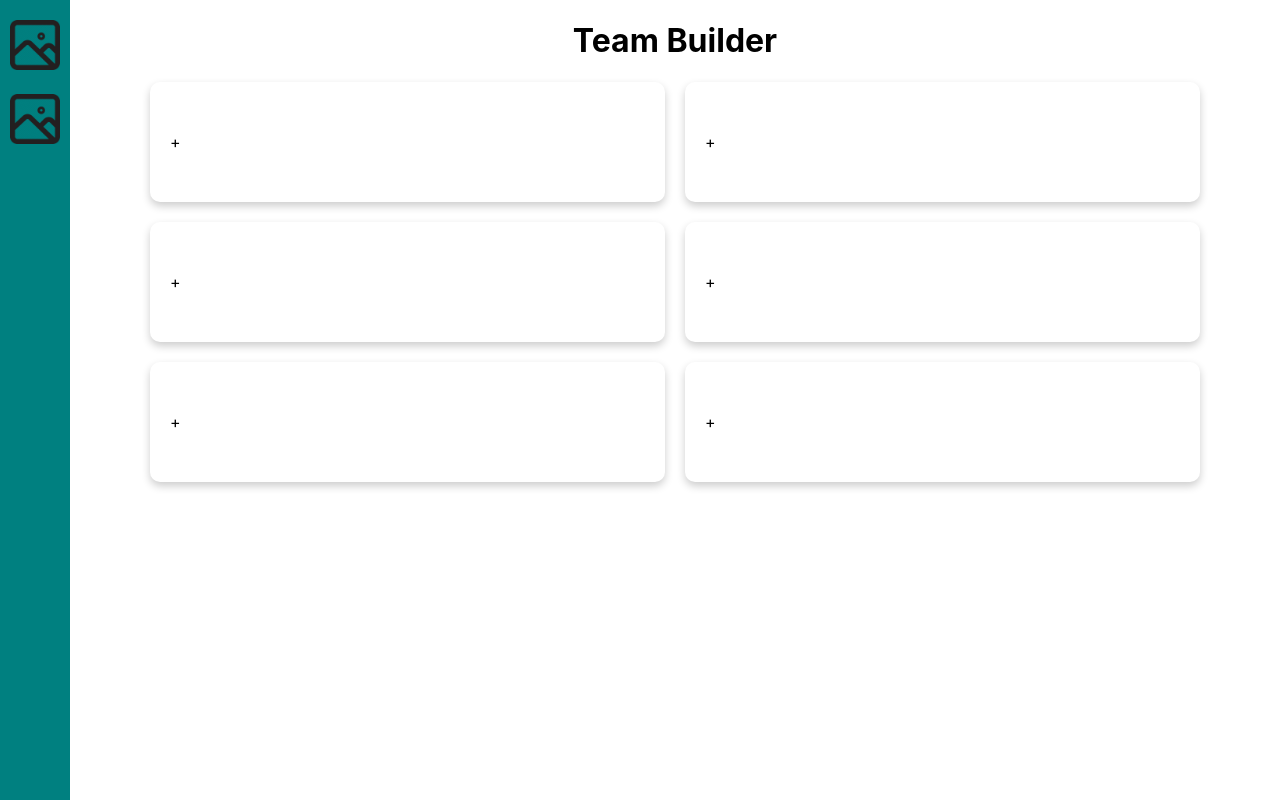
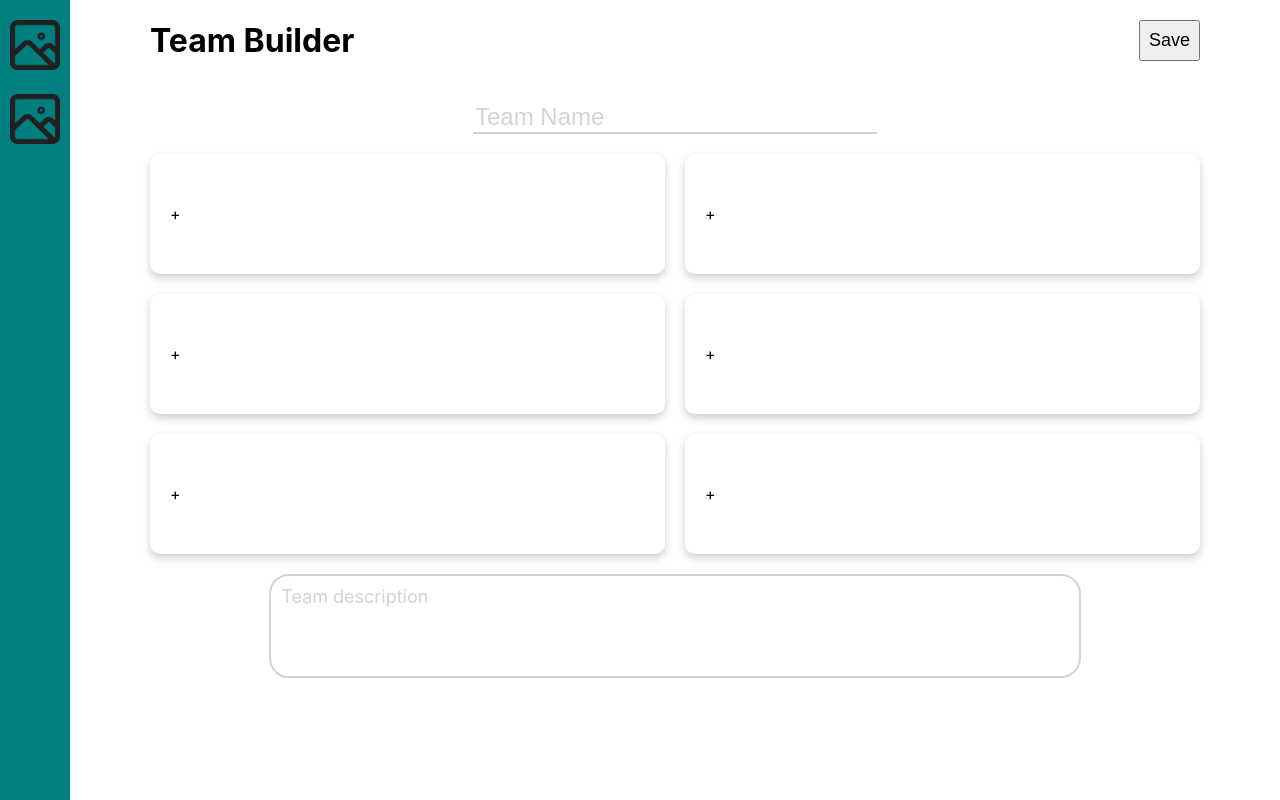
Before and after one commit to seif-y/PokeBuilder, a React (Create React App) app in the folder frontend/: page /teams in a window 1280 px wide. Built offline with nearby package versions, Linux system fonts and the light colour scheme.

Commit message:
Added more components to team builder page, and more styling

```diff
--- a/frontend/src/components/team-builder/TeamBuilder.jsx
+++ b/frontend/src/components/team-builder/TeamBuilder.jsx
@@ -5,15 +5,13 @@ import styles from "./TeamBuilder.module.css";
 export default function TeamBuilder() {
     return (
         <div id="modal-root" className={styles.teamBuilderContainer}>
-            <h1> Team Builder </h1>
-            <div className={styles.teamContainer}>
-                <TeamMember />
-                <TeamMember />
-                <TeamMember />
-                <TeamMember />
-                <TeamMember />
-                <TeamMember />
+            <div className={styles.titleContainer}>
+                <h1> Team Builder </h1>
+                <button className={styles.saveButton}>Save</button>
             </div>
+            <input className={styles.teamNameInput} placeholder="Team Name" />
+            <div className={styles.teamContainer}>{Array(6).fill(<TeamMember />)}</div>
+            <textarea className={styles.descriptionInput} placeholder="Team description" />
         </div>
     );
 }
--- a/frontend/src/components/team-builder/TeamBuilder.module.css
+++ b/frontend/src/components/team-builder/TeamBuilder.module.css
@@ -1,7 +1,22 @@
 .teamBuilderContainer {
     display: flex;
     flex-direction: column;
+    align-items: center;
+    gap: 20px;
     padding: 0 80px 0 80px;
+}
+
+.titleContainer {
+    display: flex;
+    justify-content: space-between;
+    align-items: center;
+    width: 100%;
+}
+
+.saveButton {
+    height: max-content;
+    font-size: large;
+    padding: 8px;
 }
 
 .teamContainer {
@@ -9,4 +24,39 @@
     grid-row-gap: 20px;
     grid-column-gap: 20px;
     grid-template-columns: repeat(2, 1fr);
+    width: 100%;
 }
+
+.teamNameInput {
+    width: 400px;
+    font-size: x-large;
+    border-width: 0 0 2px 0;
+    border-color: lightgray;
+}
+
+.teamNameInput:focus {
+    outline: none;
+}
+
+.teamNameInput::placeholder {
+    color: lightgray;
+}
+
+.descriptionInput {
+    resize: none;
+    height: 80px;
+    width: 75%;
+    font-family: inherit;
+    font-size: large;
+    border-radius: 20px;
+    border: 2px solid lightgray;
+    padding: 10px;
+}
+
+.descriptionInput:focus {
+    outline: none;
+}
+
+.descriptionInput::placeholder {
+    color: lightgray;
+}
--- a/frontend/src/components/team-builder/team-selector/TeamMember.jsx
+++ b/frontend/src/components/team-builder/team-selector/TeamMember.jsx
@@ -27,7 +27,11 @@ export default function TeamMemberSlot() {
                             {pokemon.name.charAt(0).toUpperCase() + pokemon.name.slice(1)}
                         </h3>
                         <div className={styles.typeContainer}>{renderTypes()}</div>
-                        <input type="text" placeholder="Notes" onClick={(e) => e.stopPropagation()} />
+                        <textarea
+                            className={styles.notesArea}
+                            placeholder="Notes"
+                            onClick={(e) => e.stopPropagation()}
+                        />
                     </div>
                     <CloseIcon className={styles.closeButton} onClick={(e) => clearPokemon(e)} />
                 </React.Fragment>
--- a/frontend/src/components/team-builder/team-selector/TeamMember.module.css
+++ b/frontend/src/components/team-builder/team-selector/TeamMember.module.css
@@ -10,11 +10,13 @@
 
 .container:hover {
     box-shadow: 0 8px 16px 0 rgba(0, 0, 0, 0.2);
+    cursor: pointer;
 }
 
 .pokemonSprite {
     max-height: 100px;
     width: auto;
+    margin-right: 20px;
 }
 
 .pokemonInfo {
@@ -46,3 +48,19 @@
 .closeButton:hover {
     background-color: lightgray;
 }
+
+.notesArea {
+    resize: none;
+    width: 90%;
+    font-family: inherit;
+    border-radius: 4px;
+    border: 2px solid lightgray;
+}
+
+.notesArea::placeholder {
+    color: lightgray;
+}
+
+.notesArea:focus {
+    outline: none;
+}
--- a/frontend/src/components/team-builder/team-selector/TeamMemberSearch.jsx
+++ b/frontend/src/components/team-builder/team-selector/TeamMemberSearch.jsx
@@ -26,7 +26,7 @@ export default function TeamMemberSearch({ onSelect }) {
         }
 
         return displayedPokemon.map((pokemon) => (
-            <tr className={styles.tableRow} onClick={() => onSelect(pokemon)}>
+            <tr key={pokemon.name} className={styles.tableRow} onClick={() => onSelect(pokemon)}>
                 <td className={styles.pokemonSprite}>
                     <img src={pokemon.sprite} alt={pokemon.name} />
                 </td>
@@ -41,7 +41,7 @@ export default function TeamMemberSearch({ onSelect }) {
             <SearchBar onSearch={(searchTerm) => filterResults(searchTerm)} />
             <div className={styles.tableContainer}>
                 <table className={styles.table} cellSpacing="0">
-                    {displayedPokemon ? renderPokemonList() : "..."}
+                    <tbody>{displayedPokemon ? renderPokemonList() : <p>...</p>}</tbody>
                 </table>
             </div>
         </div>
```
